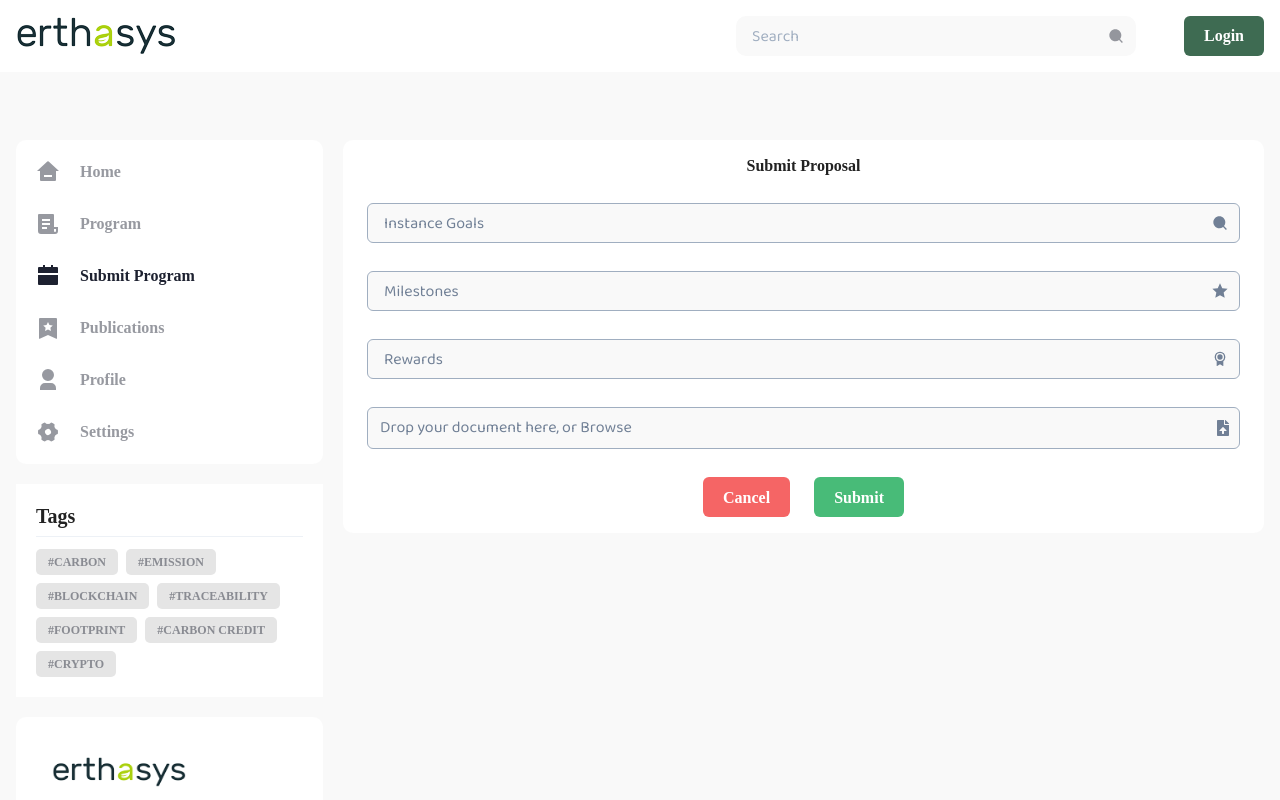
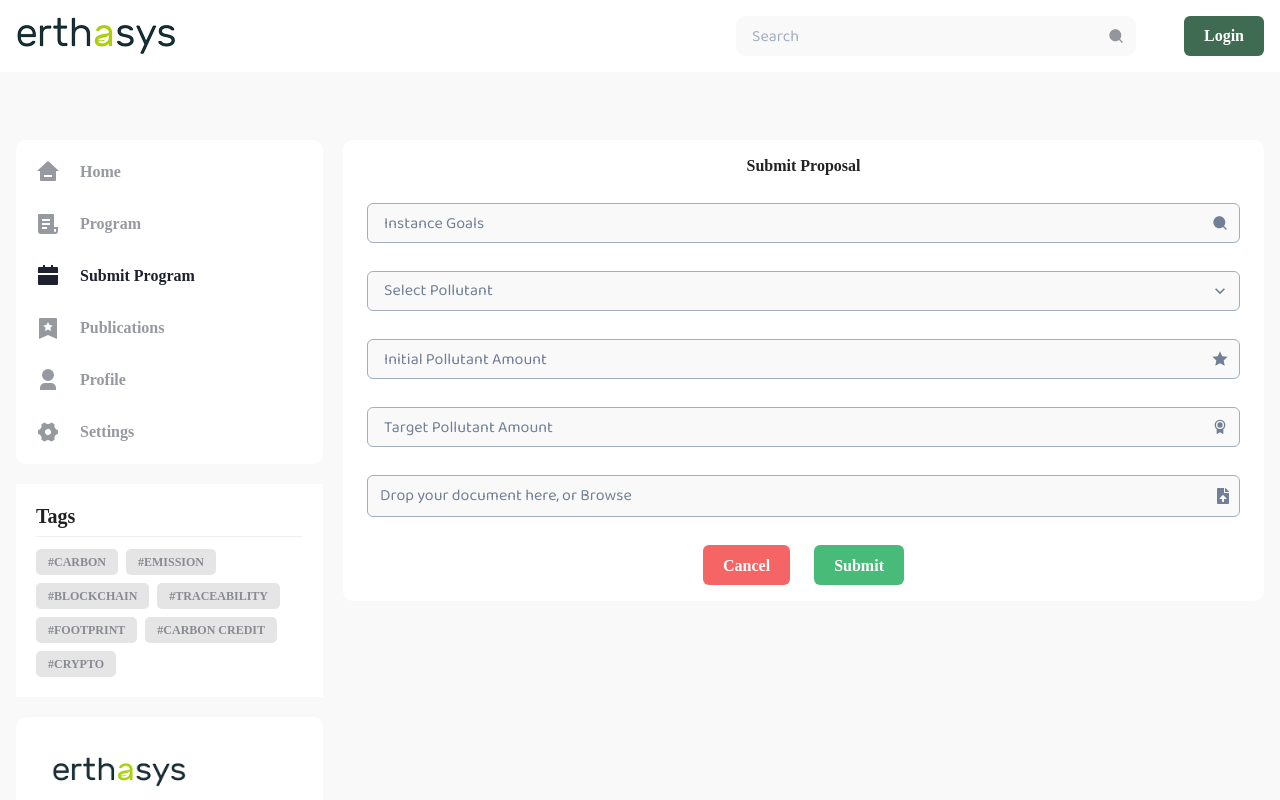
Before and after one commit to leveorxyz/erthasys-catalyst, a Next.js app: page /submit-program in a window 1280 px wide. Shown: the top 800 px of the page. Built offline with nearby package versions, Linux system fonts and the light colour scheme; no server answers; a web font is replaced by a local one.

Commit message:
add: extra form fields

```diff
--- a/components/SubmitProgramForm/index.tsx
+++ b/components/SubmitProgramForm/index.tsx
@@ -9,22 +9,24 @@ import {
   useBoolean,
   useToast,
   Progress,
-} from "@chakra-ui/react";
-import React, { useState } from "react";
-import { RiSearchFill, RiAwardFill, RiStarFill } from "react-icons/ri";
-import { useForm } from "react-hook-form";
-import { FaFileUpload } from "react-icons/fa";
-import { collection, addDoc, Timestamp } from "firebase/firestore";
-import { uploadBytesResumable, getDownloadURL } from "firebase/storage";
-import { ref } from "firebase/storage";
-import FormInput from "../FormInputs/FormInput";
-import { db, storage } from "../../firebase";
-import { useRouter } from "next/router";
+  Select,
+} from '@chakra-ui/react';
+import React, { useState } from 'react';
+import { RiSearchFill, RiAwardFill, RiStarFill } from 'react-icons/ri';
+import { useForm } from 'react-hook-form';
+import { FaFileUpload } from 'react-icons/fa';
+import { collection, addDoc, Timestamp } from 'firebase/firestore';
+import { uploadBytesResumable, getDownloadURL } from 'firebase/storage';
+import { ref } from 'firebase/storage';
+import FormInput from '../FormInputs/FormInput';
+import { db, storage } from '../../firebase';
+import { useRouter } from 'next/router';
 
 interface FormData {
   instanceGoals: string;
-  milestones: string;
-  rewards: string;
+  pollutant: string;
+  initialAmount: string;
+  targetAmount: string;
   attachment: string;
 }
 
@@ -51,20 +53,18 @@ const SubmitProgramForm = () => {
       const uploadTask = uploadBytesResumable(storageRef, file);
 
       uploadTask.on(
-        "state_changed",
+        'state_changed',
         (snapshot) => {
-          const progress = Math.round(
-            (snapshot.bytesTransferred / snapshot.totalBytes) * 100
-          );
+          const progress = Math.round((snapshot.bytesTransferred / snapshot.totalBytes) * 100);
           setProgresspercent(progress);
         },
         (error) => {
-          toast({ status: "error", description: JSON.stringify(error) });
+          toast({ status: 'error', description: JSON.stringify(error) });
           setIsLoading.off();
         },
         () => {
           getDownloadURL(uploadTask.snapshot.ref).then(async (downloadURL) => {
-            await addDoc(collection(db, "programs"), {
+            await addDoc(collection(db, 'programs'), {
               ...rest,
               file: downloadURL,
               created: Timestamp.now(),
@@ -75,15 +75,15 @@ const SubmitProgramForm = () => {
             setIsLoading.off();
 
             toast({
-              status: "success",
-              description: "Proposal created successfully!",
+              status: 'success',
+              description: 'Proposal created successfully!',
             });
           });
         }
       );
     } catch (err) {
       setIsLoading.off();
-      toast({ status: "error", description: JSON.stringify(err) });
+      toast({ status: 'error', description: JSON.stringify(err) });
     }
   };
 
@@ -97,20 +97,40 @@ const SubmitProgramForm = () => {
           <FormInput
             placeholder="Instance Goals"
             icon={RiSearchFill}
-            register={register("instanceGoals", { required: true })}
+            register={register('instanceGoals', { required: true })}
             isInvalid={!!errors?.instanceGoals}
           />
+          <Select
+            placeholder="Select Pollutant"
+            focusBorderColor="brand.100"
+            bg="offwhite.100"
+            borderWidth="1px"
+            borderColor="gray.400"
+            _placeholder={{ color: 'gray.500' }}
+            isInvalid={!!errors?.pollutant}
+            color="gray.500"
+            {...register('pollutant', { required: true })}
+          >
+            <option value="Carbon" color="gray">
+              Carbon
+            </option>
+            <option value="Air">Air</option>
+            <option value="Gas">Gas</option>
+            <option value="Soil">Soil</option>
+          </Select>
           <FormInput
-            placeholder="Milestones"
+            inputType="number"
+            placeholder="Initial Pollutant Amount"
             icon={RiStarFill}
-            register={register("milestones", { required: true })}
-            isInvalid={!!errors?.milestones}
+            register={register('initialAmount', { required: true })}
+            isInvalid={!!errors?.initialAmount}
           />
           <FormInput
-            placeholder="Rewards"
+            inputType="number"
+            placeholder="Target Pollutant Amount"
             icon={RiAwardFill}
-            register={register("rewards", { required: true })}
-            isInvalid={!!errors?.rewards}
+            register={register('targetAmount', { required: true })}
+            isInvalid={!!errors?.targetAmount}
           />
 
           <Box
@@ -141,9 +161,9 @@ const SubmitProgramForm = () => {
               border="none"
               focusBorderColor="brand.100"
               bg="offwhite.100"
-              _placeholder={{ color: "gray.500" }}
+              _placeholder={{ color: 'gray.500' }}
               type="file"
-              {...register("attachment", { required: true })}
+              {...register('attachment', { required: true })}
               onChange={(e: any) => {
                 setFile(e.target.files[0] ?? undefined);
               }}
@@ -152,15 +172,15 @@ const SubmitProgramForm = () => {
               <Box
                 border="gray.400"
                 bg="offwhite.100"
-                _placeholder={{ color: "gray.500" }}
-                borderStyle={isFileHoverOnDrop ? "dashed" : "solid"}
+                _placeholder={{ color: 'gray.500' }}
+                borderStyle={isFileHoverOnDrop ? 'dashed' : 'solid'}
                 pr={2}
                 pl={3}
                 py={2}
                 borderRadius={6}
                 color="gray.500"
-                borderWidth={errors?.attachment ? "2px" : "1px"}
-                borderColor={errors?.attachment ? "red" : "gray.400"}
+                borderWidth={errors?.attachment ? '2px' : '1px'}
+                borderColor={errors?.attachment ? 'red' : 'gray.400'}
               >
                 {file ? (
                   <Flex w="full" justify="space-between" alignItems="center">
@@ -170,8 +190,7 @@ const SubmitProgramForm = () => {
                 ) : (
                   <Flex w="full" justify="space-between" alignItems="center">
                     <Text>
-                      Drop your document here, or{" "}
-                      <span color="#fff5">Browse</span>
+                      Drop your document here, or <span color="#fff5">Browse</span>
                     </Text>
                     <FaFileUpload />
                   </Flex>
@@ -180,22 +199,17 @@ const SubmitProgramForm = () => {
             </label>
 
             {!!progressPercent && (
-              <Progress
-                colorScheme="green"
-                size="sm"
-                value={progressPercent}
-                mt={3}
-              />
+              <Progress colorScheme="green" size="sm" value={progressPercent} mt={3} />
             )}
           </Box>
 
           <Flex experimental_spaceX={6} justify="end">
-            <Button background="red.400" onClick={() => router.push("/")}>
+            <Button background="red.400" onClick={() => router.push('/')}>
               Cancel
             </Button>
             <Button
               _hover={{
-                backgroundColor: "green.100",
+                backgroundColor: 'green.100',
               }}
               background="green.400"
               type="submit"
```
